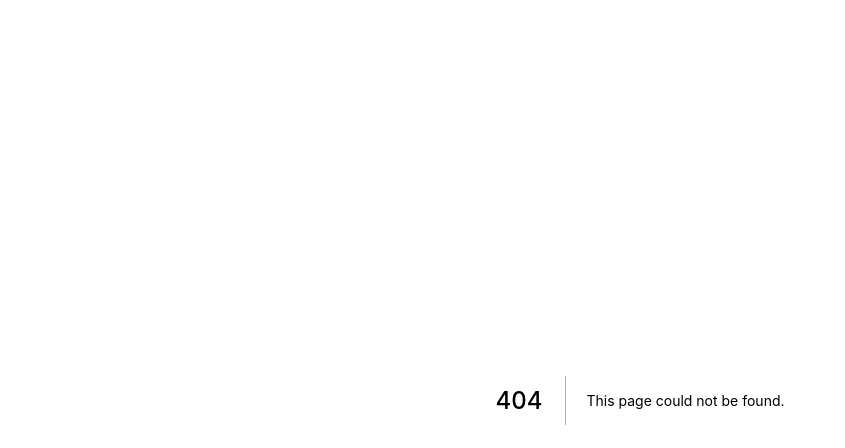
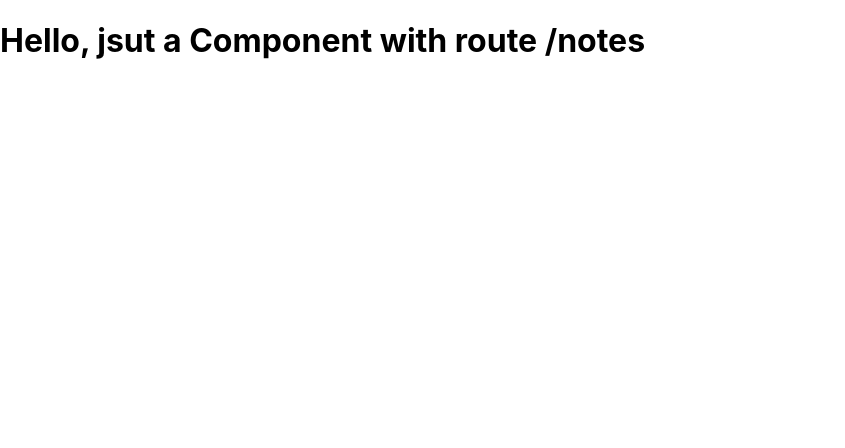
Before and after one commit to tuandungbrse/nextjs-playground, a Next.js app: page /notes in a window 1280 px wide. Before the commit this address had no page. Shown: the top 448 px of the page, without its empty margins (0-845 px from the left). Built offline with nearby package versions, Linux system fonts and the light colour scheme.

Commit message:
add routes & prettier

```diff
--- /dev/null
+++ b/pages/notes/index.js
@@ -0,0 +1,7 @@
+export default function Notes() {
+  return (
+    <div>
+      <h1>Hello, jsut a Component with route /notes</h1>
+    </div>
+  )
+}
```
Also changed, not shown: 1 other file (tests, documents, lock files or other folders).
